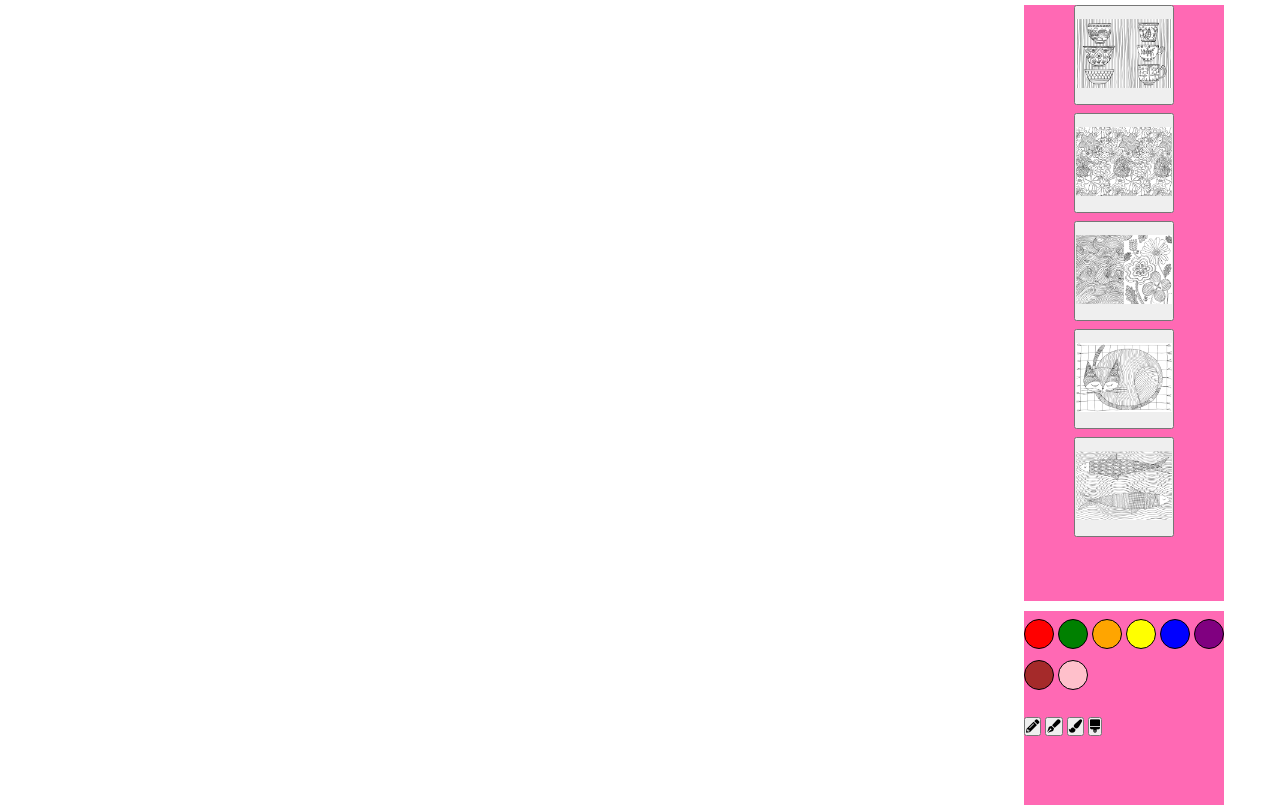
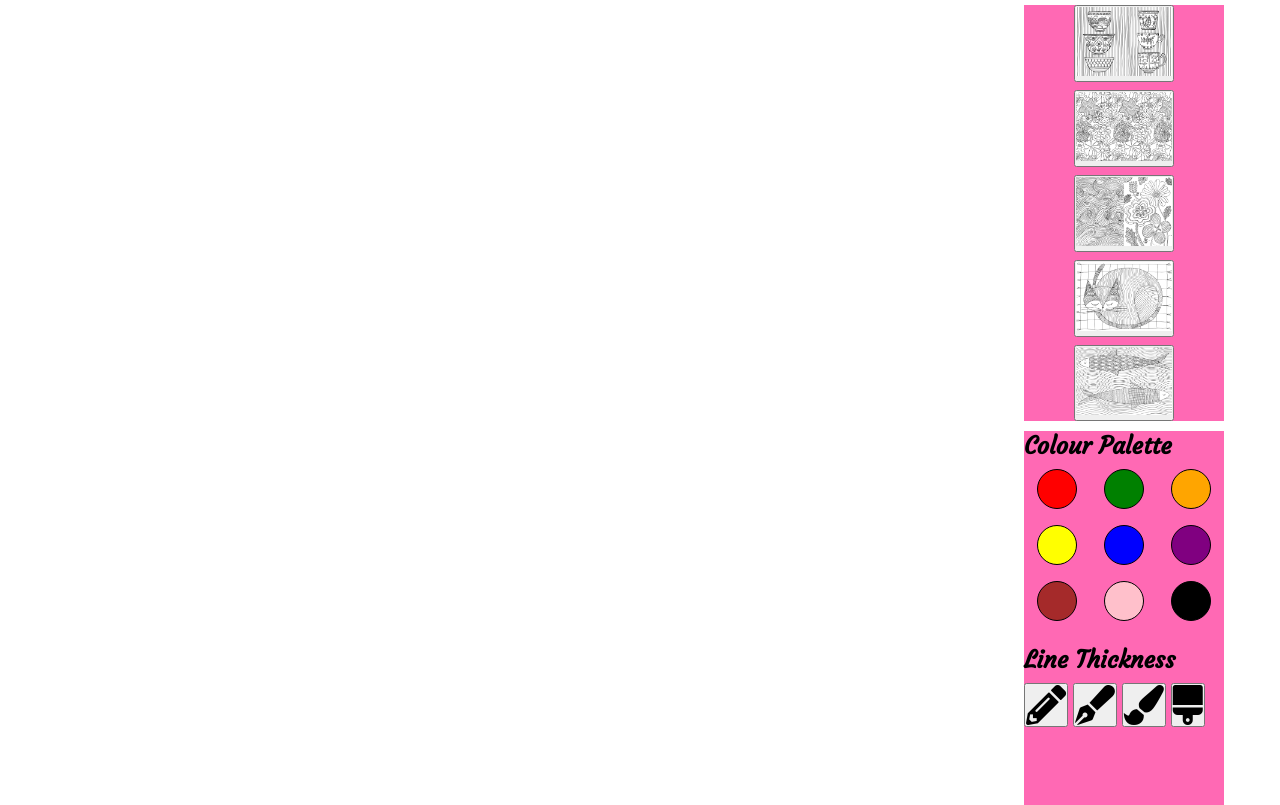
Before and after one commit to fac21/miniprojectcanvas-sakijo, a plain HTML site: page index.html in a window 1280 px wide. Shown: the part 75-880 px from the top of the page. Drawn offline with Linux system fonts and the light colour scheme.

Commit message:
added-styling

```diff
--- a/index.html
+++ b/index.html
@@ -6,11 +6,13 @@
   <meta name="description" content="">
   <link rel=stylesheet href='style.css'>
   <link rel="stylesheet" href="https://use.fontawesome.com/releases/v5.7.2/css/all.css" integrity="sha384-fnmOCqbTlWIlj8LyTjo7mOUStjsKC4pOpQbqyi7RrhN7udi9RwhKkMHpvLbHG9Sr" crossorigin="anonymous">
-  <title>Document</title>
+  <link rel="preconnect" href="https://fonts.gstatic.com">
+  <link href="https://fonts.googleapis.com/css2?family=Courgette&display=swap" rel="stylesheet">
+  <title>Mindfulness Colouring</title>
 </head>
 <body>
     <header>
-        <h1>Name Here</h1>
+        <h1>The Mindfulness Colouring Book</h1>
     </header>
     <div class="container">
         <canvas></canvas>
@@ -22,7 +24,8 @@
                 <button class="imgAdd"><img src='images/mindfulimg4.jpg'></button>
                 <button class="imgAdd"><img src='images/mindfulimg5.jpg'></button>
             </div>
-            <div class="colorBtns stack-sm ">
+            <h2>Colour Palette</h2>
+            <div class="colorBtns">
                 <button class="colorBtn" id="red"></button>
                 <button class="colorBtn" id="green"></button>
                 <button class="colorBtn" id="orange"></button>
@@ -31,19 +34,21 @@
                 <button class="colorBtn" id="purple"></button>
                 <button class="colorBtn" id="brown"></button>
                 <button class="colorBtn" id="pink"></button>
+                <button class="colorBtn" id="black"></button>
             </div>
+            <h2>Line Thickness</h2>
             <div class="strokeBtns stack-sm">
                 <button class="penStroke" data-stroke="2">
-                    <i class="fas fa-pencil-alt"></i>
+                    <i class="fas fa-pencil-alt fa-3x"></i>
                 </button>
                 <button class="penStroke" data-stroke="5">
-                    <i class="fas fa-pen-fancy"></i>
+                    <i class="fas fa-pen-fancy fa-3x"></i>
                 </button>
                 <button class="penStroke" data-stroke="10">
-                    <i class="fas fa-paint-brush"></i>
+                    <i class="fas fa-paint-brush fa-3x"></i>
                 </button>
                 <button class="penStroke" data-stroke="20">
-                    <i class="fas fa-brush"></i>
+                    <i class="fas fa-brush fa-3x"></i>
                 </button>
             </div>
 
--- a/script.js
+++ b/script.js
@@ -40,12 +40,19 @@ canvas.addEventListener("mouseup", () => {
 // Add images
 let imgButtons = document.querySelectorAll('.imgAdd');
 let isImage = false;
+let lastImage
 imgButtons.forEach((btn) => btn.addEventListener("click", addImage))
 
 function addImage(e) {
-  ctx.clearRect(0, 0, canvas.width, canvas.height) //clears canvas
-  let img = e.target;
-  ctx.drawImage(img, 0, 0, canvas.width, canvas.height)
+  ctx.clearRect(0, 0, canvas.width, canvas.height)
+  if (e.target !== lastImage){
+    let img = e.target;
+    ctx.drawImage(img, 0, 0, canvas.width, canvas.height)
+  }
+
+  lastImage = e.target
+  isImage = !isImage;
+
 }
 
 // Change colour
--- a/style.css
+++ b/style.css
@@ -2,6 +2,7 @@
   margin: 0;
   padding: 0;
   box-sizing: border-box;
+  font-family: 'Courgette'
 }
 .container{
   display: flex;
@@ -14,7 +15,7 @@ aside {
 
 .imgAdd {
   width: 100px;
-  height: 100px;
+  height: 100%;
 }
 
 img {
@@ -26,7 +27,8 @@ header {
 }
 
 h1 {
-  padding-left: 1rem;
+  padding: 1rem;
+
 }
 
 button {
@@ -34,18 +36,24 @@ button {
 }
 
 .colorBtn {
-  width: 30px;
-  height: 30px;
-  padding: 0;
+  width: 40px;
+  height: 40px;
+  margin: 0.5rem;
   border-radius: 50%;
   border: solid 1px;
+  justify-self: center;
+}
+
+.colorBtns{
+  display: grid;
+  grid-template-columns: repeat(3, 1fr);
 }
 
 .imgAddBtns {
   display: flex;
   flex-direction: column;
   align-items: center;
-  padding-bottom: 4rem;
+
   border-bottom: solid white 10px;
 }
 
@@ -56,14 +64,3 @@ button {
 .stack-sm > * + * {
   margin-top: 0.5rem;
 }
-
-.stack-md > * + * {
-  margin-top: 1rem;
-}
-
-.stack-lg > * + * {
-  margin-top: 2rem;
-}
-
-.stack-xl > * + * {
-  margin-top: 4rem;
```
Also changed, not shown: 2 other files.
